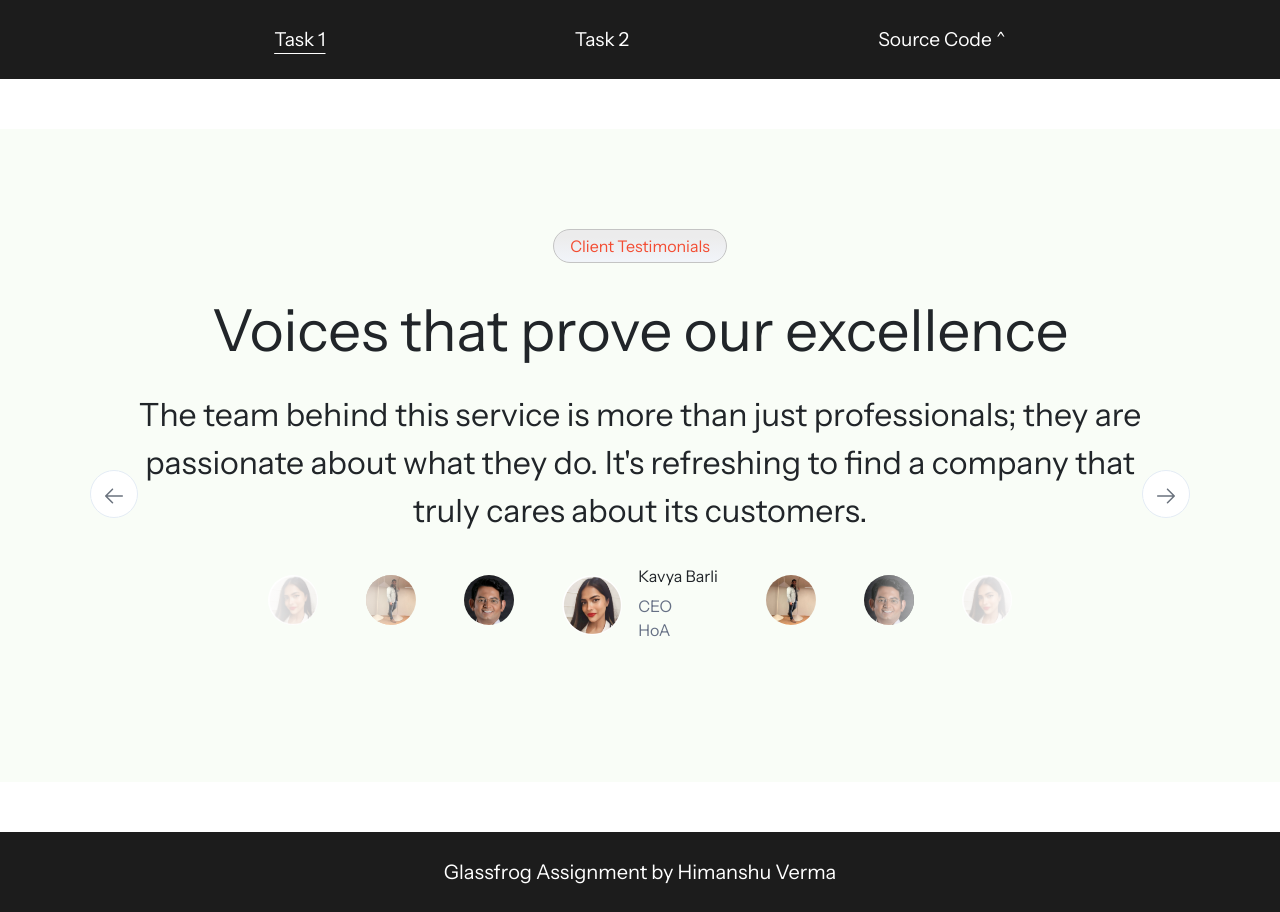
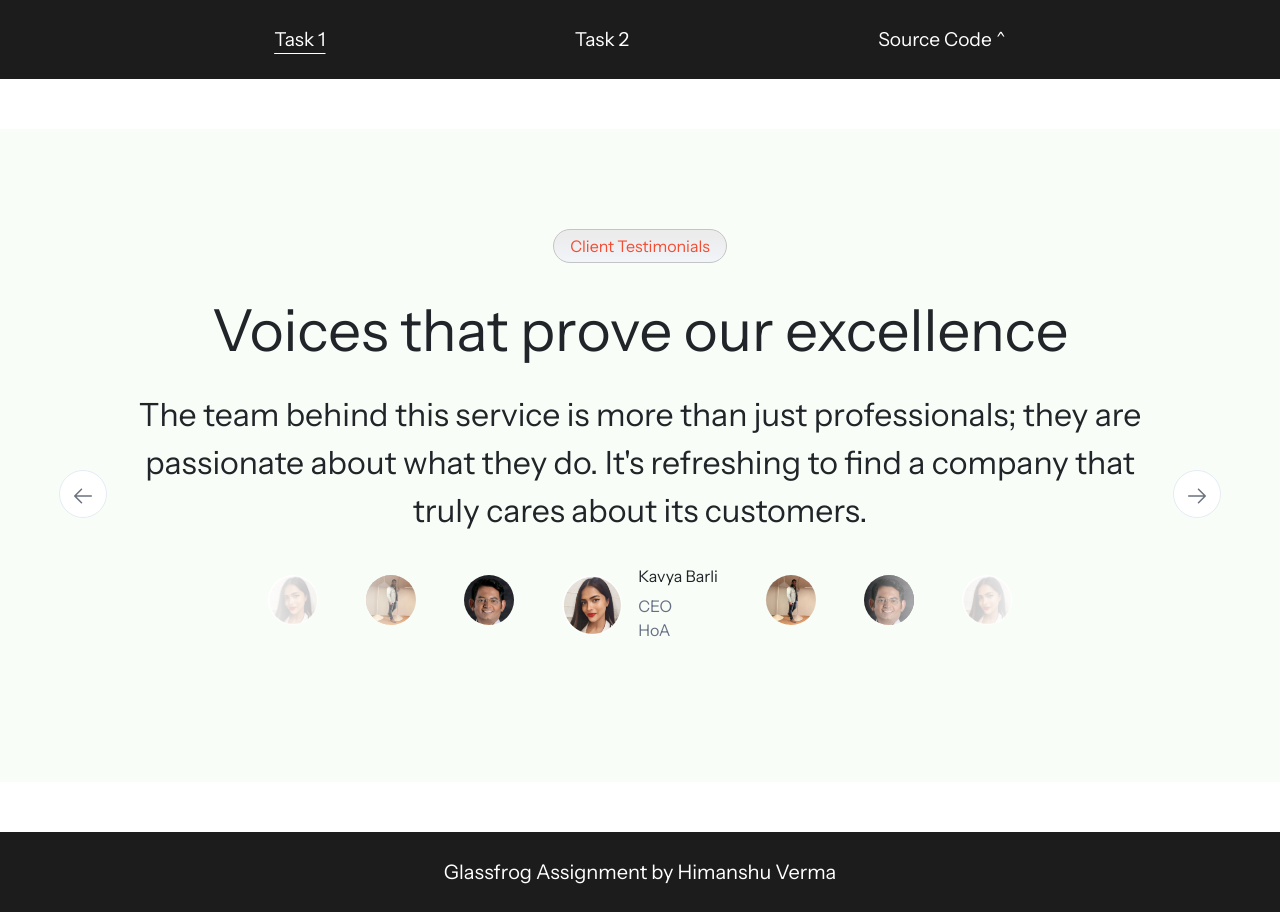
Before and after one commit to himanshuverma544/GlassFrog-Assignment-Himanshu, a React (Vite) app: page / in a window 1280 px wide. Built offline with nearby package versions, Linux system fonts and the light colour scheme.

Commit message:
upd: corrected back the task 1 position values

```diff
--- a/src/App.css
+++ b/src/App.css
@@ -50,13 +50,13 @@ section.client-testimonials {
       & .left-arrow-btn {
         position: absolute;
         top: 50%;
-        right: 97%;
+        right: 100%;
       }
 
       & .right-arrow-btn {
         position: absolute;
         top: 50%;
-        left: 97%;
+        left: 100%;
       }
     }
   }
```
